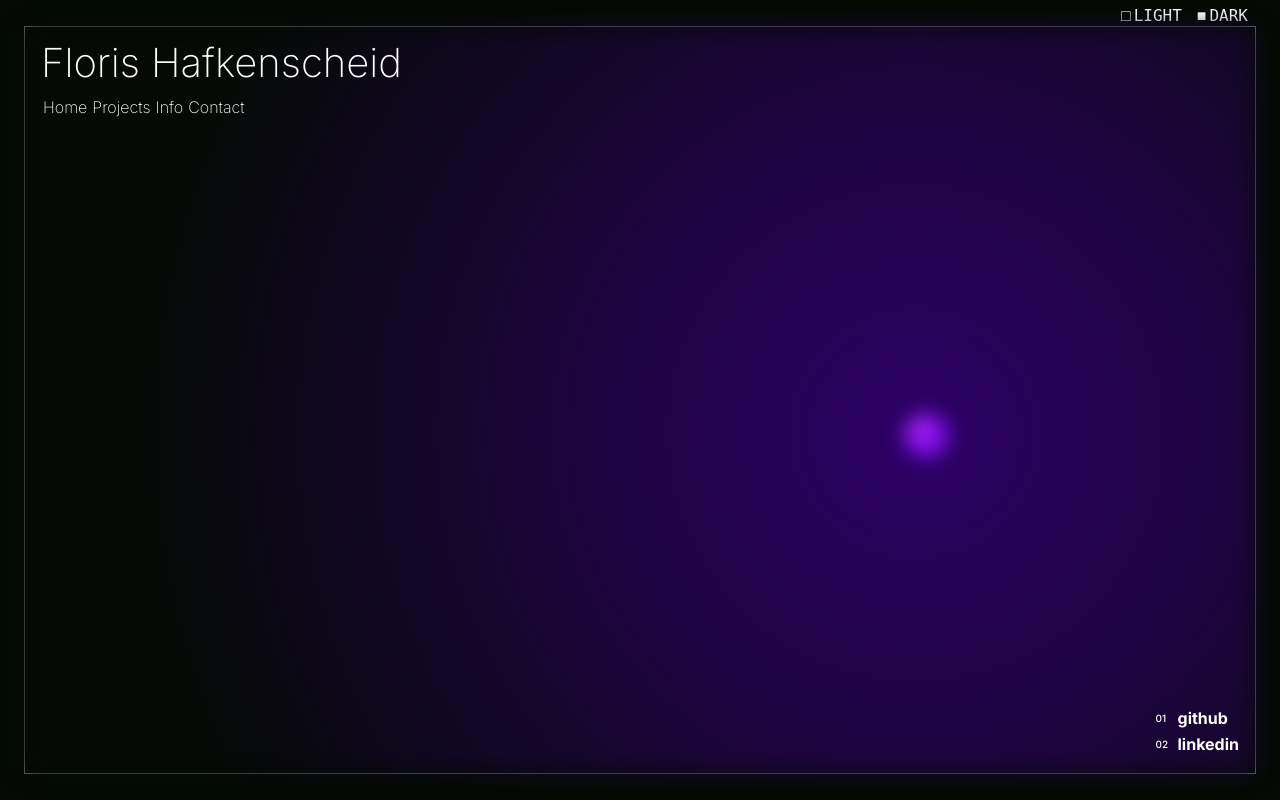
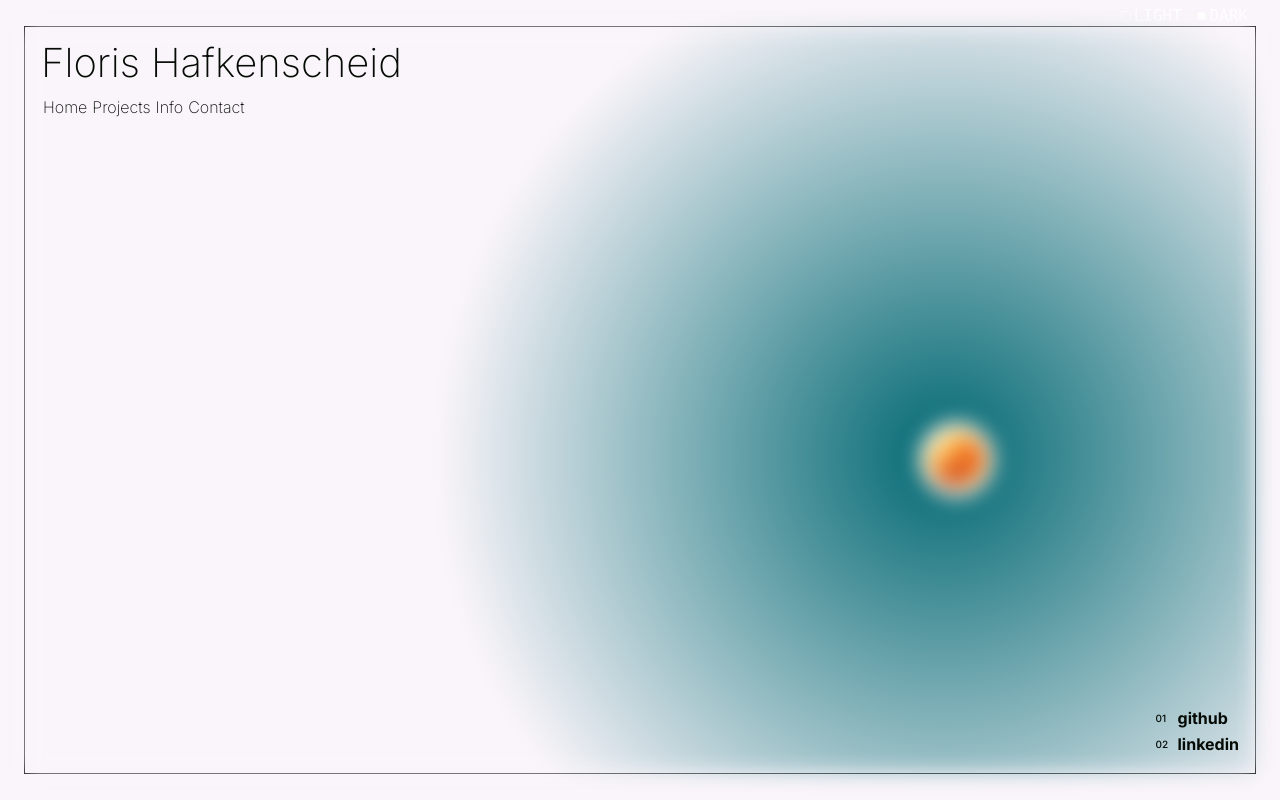
Before and after one commit to florishafkenscheid/portfolio, a PHP site: page / in a window 1280 px wide. Run offline with PHP 8.4, Linux system fonts and the light colour scheme.

Commit message:
Working on dark / light mode support

```diff
--- a/css/style.css
+++ b/css/style.css
@@ -13,13 +13,36 @@
 }
 
 :root {
+    --sun-filter-light: invert(78%) sepia(31%) saturate(6486%) hue-rotate(160deg) brightness(105%) contrast(98%);
+    --sun-filter-dark: invert(12%) sepia(100%) saturate(7451%) hue-rotate(270deg) brightness(86%) contrast(119%);
+
+    --sun-background-dark: #2d0067;
+    --sun-background-light: #006872;
+
     --background-color-dark: rgb(5, 10, 5);
     --background-color-light: rgb(250, 245, 250);
 
     --main-color-dark: rgb(76, 0, 168);
     --main-color-light: rgb(38, 206, 252);
 
-    --border-color: rgba(255,255,255,0.4);
+    --border-color-dark: rgba(255,255,255,0.4);
+    --border-color-light: rgba(0, 0, 0, 100);
+
+    --sun-filter: var(--sun-filter-light);
+    --sun-background-color: var(--sun-background-light);
+    --background-color: var(--background-color-light);
+    --main-color: var(--main-color-light);
+    --text-color: var(--background-color-dark);
+    --border-color: var(--border-color-light);
+}
+
+.dark-theme {
+    --background-color: var(--background-color-dark);
+    --main-color: var(--main-color-dark);
+    --text-color: var(--background-color-light);
+    --sun-background-color: var(--background-color-dark);
+    --sun-filter: var(--sun-filter-dark);
+    --border-color: var(--border-color-dark);
 }
 
 html, body {
@@ -27,16 +50,17 @@
     margin: 0;
 }
 
+body {
+    background-color: var(--background-color);
+    color: var(--main-color);
+}
+
 html {
     line-height: 1;
 }
 
-h1 {
-    color: white;
-}
-
-a {
-    color: white;
+h1, a {
+    color: var(--text-color);
     text-decoration: none;
 }
 
@@ -59,7 +83,7 @@
     grid-template-rows: 0.07fr 0.1fr 0.1fr 1fr 0.3fr 0.07fr;
     grid-column-gap: 0px;
     grid-row-gap: 0px;
-    background-color: var(--background-color-dark);
+    background-color: var(--background-color);
     height: 100vh;
     width: 100vw;
 }
@@ -72,7 +96,7 @@
 
     z-index: -1;
     filter: blur(10px);
-    background: radial-gradient(circle at var(--sun-x, 50%) var(--sun-y, 50%), #2d0067, var(--background-color-dark) 80%);
+    background: radial-gradient(circle at var(--sun-x, 50%) var(--sun-y, 50%), var(--sun-background-color), var(--background-color) 50%);
 }
 
 .sun-container {
@@ -86,11 +110,11 @@
     top: 0;
     right: 0;
     z-index: -2;
-    background-color: var(--background-color-dark);
+    background-color: var(--background-color);
     height: 100%;
-    scale: 6%;
+    scale: 10%;
     border-radius: 50%;
-    filter: invert(12%) sepia(100%) saturate(7451%) hue-rotate(270deg) brightness(86%) contrast(119%);
+    filter: var(--sun-background-color);
 }
 
 .sun-container path#curve {
--- a/js/main.js
+++ b/js/main.js
@@ -27,3 +27,7 @@
 
 animation.play();
 setInterval(updateBackgroundPosition, 20);
+
+function toggleTheme() {
+    document.body.classList.toggle('dark-theme');
+}
```
